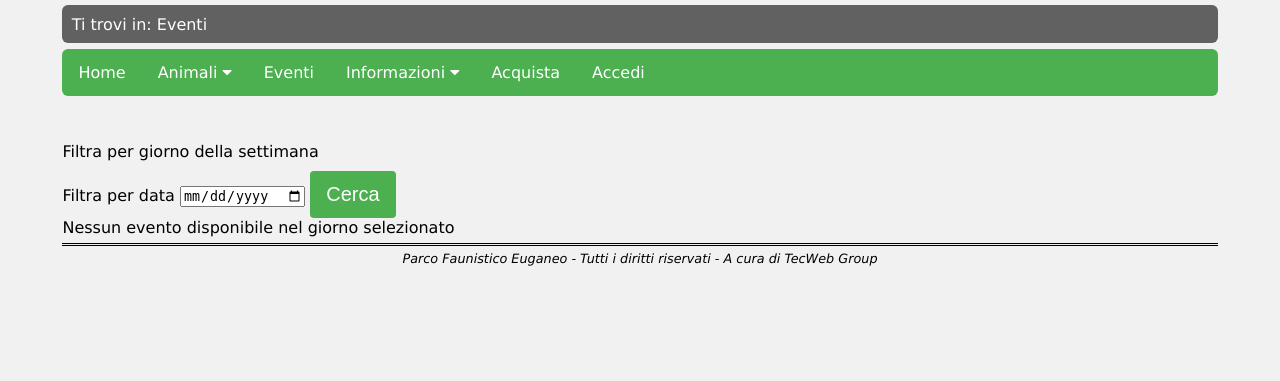
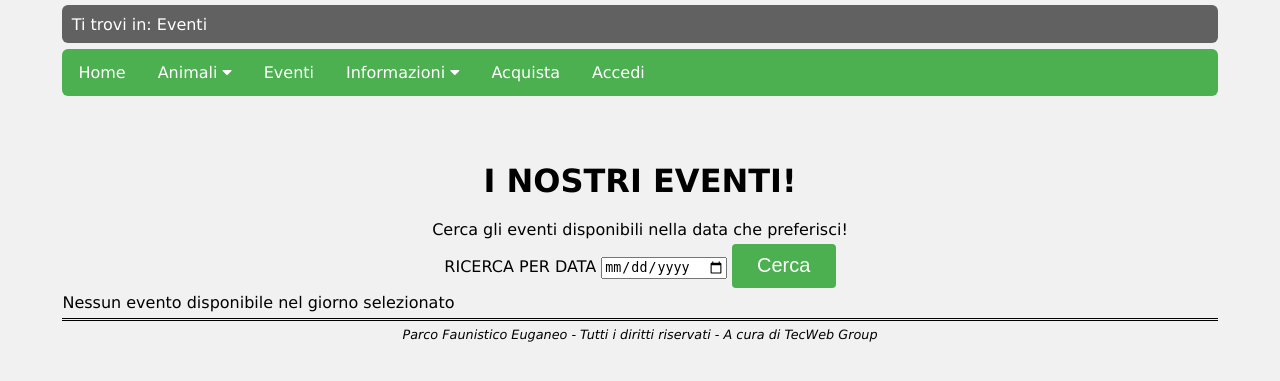
Before and after one commit to Fgiulia/progettoTecnologieWeb2019-2020, a PHP site: page /progettoTecnologieWeb2019-2020/eventi.php in a window 1280 px wide. Shown: the part 151-532 px from the top of the page. Run offline with PHP 8.4, Linux system fonts and the light colour scheme; data that the repository does not hold is empty.

Commit message:
fix eventi.html, fix eventi.php, add eventi.css

```diff
--- /dev/null
+++ b/CSS/Eventi.css
@@ -0,0 +1,28 @@
+.containerEventi{
+    width: 40%;
+    padding: 1%;
+    margin: 1%;
+    float: left;
+    border: 1px solid#616161;
+    height: 50%;
+    -webkit-box-shadow: 1px 1px 9px 0px rgba(97,97,97,1);
+    -moz-box-shadow: 1px 1px 9px 0px rgba(97,97,97,1);
+    box-shadow: 1px 1px 9px 0px rgba(97,97,97,1);
+}
+
+#filtroEventi{
+    width: 90%;
+    text-align: center;
+}
+
+
+#inviaRicerca {
+    width: 10%;
+    background-color: #4CAF50;
+    color: white;
+    padding: 1% 1.1%;
+    margin: 0.5% 0;
+    border: none;
+    border-radius: 4px;
+    cursor: pointer;
+  }
--- a/HTML/eventi.html
+++ b/HTML/eventi.html
@@ -15,7 +15,8 @@
 		<link rel="icon" type="images/png" href="../images/logo-solo-nutria.png" />
 
 		<link rel="stylesheet" href="../CSS/cssGenerale.css" type="text/css" />
-	    <link rel="stylesheet" href="../CSS/menu.css" type="text/css" />
+		<link rel="stylesheet" href="../CSS/menu.css" type="text/css" />
+		<link rel="stylesheet" href="../CSS/Eventi.css" type="text/css"/>
 	</head>
 
 	<body>
@@ -29,11 +30,16 @@
 
 
 		<div id="filtroEventi">
-			<p>Filtra per giorno della settimana</p>
+			<p>
+				<h1 class="titolo">I NOSTRI EVENTI!</h1>
+			</p>
+
+			<p>Cerca gli eventi disponibili nella data che preferisci!</p>
+
 			<form id="FiltraData" action="../PAGES/eventi.php" method="POST">
-				<label for="cercaData"> Filtra per data </label>
+				<label for="cercaData"> RICERCA PER DATA </label>
 				<input type="date" id = "cercaData" name = "cercaData"/>
-				<input type="submit" id="FiltraEventi" value="Cerca" />
+				<input type="submit" id="inviaRicerca" value="Cerca" />
 			</form>
 		</div>
 
--- a/PAGES/eventi.php
+++ b/PAGES/eventi.php
@@ -26,9 +26,14 @@ if($dbh) {
     }
     if ($query->status) {
         if ($query->rows && count($query->rows) > 0) {
-            $result = "<dl id=\"risultatiEventi\">";
+            $result = "<div id=\"risultatiEventi\">";
             foreach($query->rows as $eventi) {
-                $result .= "<dt>".$eventi->Nome."</dt><dt>".$eventi->Prezzo."</dt><dt>".$eventi->Data."</dt><dt>".$eventi->Descrizione."</dt>";
+                $result .= "<div class=\"containerEventi\">
+                            <div class=\"nomeEvento\">".$eventi->Nome."</div>
+                            <div class=\"containerEventi\">".$eventi->Prezzo."</div>
+                            <div class=\"dataEvento\">".$eventi->Data."</div>
+                            <div class=\"descrizioneEventio\">".$eventi->Descrizione."</div>
+                            </div>";
             }
             $result .= "</dl>";
 
@@ -49,7 +54,7 @@ else {
 
 $output = str_replace("<eventiselezionati/>",$result,$output);
 echo $output;
-if(isset($data))
+
 
 
 ?>
```
